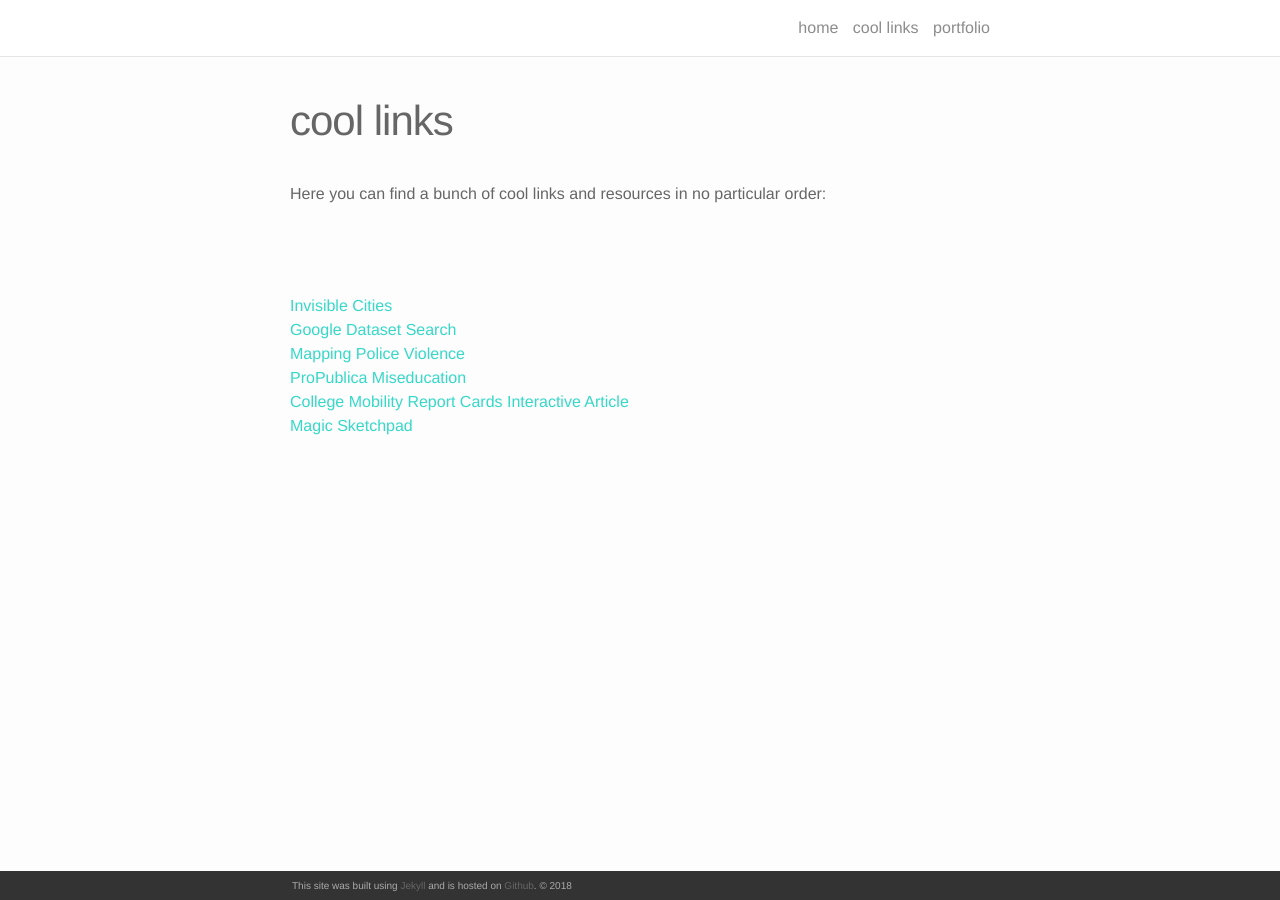
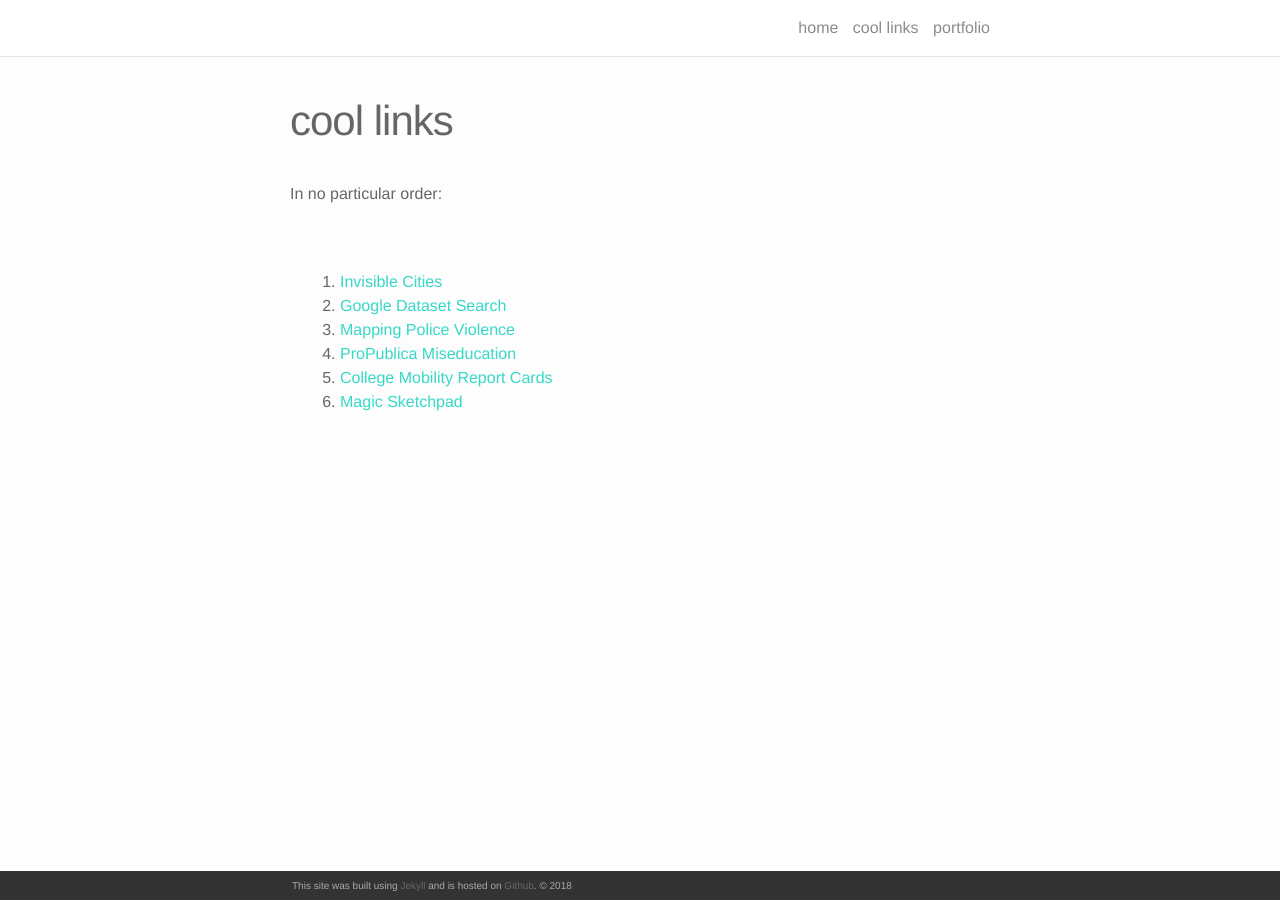
Before and after one commit to kaimath/kaimath.github.io, a Jekyll site: the page built from coollinks.md, in a window 1280 px wide. Built offline with Jekyll 4.4.1, drawn with Linux system fonts in a browser that asks for light colours; nearby versions of some CDN libraries.

Commit message:
update cool links

```diff
--- a/coollinks.md
+++ b/coollinks.md
@@ -7,13 +7,13 @@ permalink: /coollinks/
 
 ---
 
-Here you can find a bunch of cool links and resources in no particular order:
+In no particular order:
 
-<br/> <br/>
+<br/>
 
-<a href="https://opendot.github.io/ml4a-invisible-cities/">Invisible Cities </a> <br/>
-<a href="https://toolbox.google.com/datasetsearch">Google Dataset Search</a> <br/>
-<a href="https://mappingpoliceviolence.org/">Mapping Police Violence</a> <br/>
-<a href="https://projects.propublica.org/miseducation">ProPublica Miseducation</a> <br/>
-<a href="https://www.nytimes.com/interactive/projects/college-mobility/">College Mobility Report Cards Interactive Article</a> <br/>
-<a href="https://magic-sketchpad.glitch.me/">Magic Sketchpad</a> <br/>
+1. <a href="https://opendot.github.io/ml4a-invisible-cities/">Invisible Cities </a> <br/>
+2. <a href="https://toolbox.google.com/datasetsearch">Google Dataset Search</a> <br/>
+3. <a href="https://mappingpoliceviolence.org/">Mapping Police Violence</a> <br/>
+4. <a href="https://projects.propublica.org/miseducation">ProPublica Miseducation</a> <br/>
+5. <a href="https://www.nytimes.com/interactive/projects/college-mobility/">College Mobility Report Cards</a> <br/>
+6. <a href="https://magic-sketchpad.glitch.me/">Magic Sketchpad</a> <br/>
```
